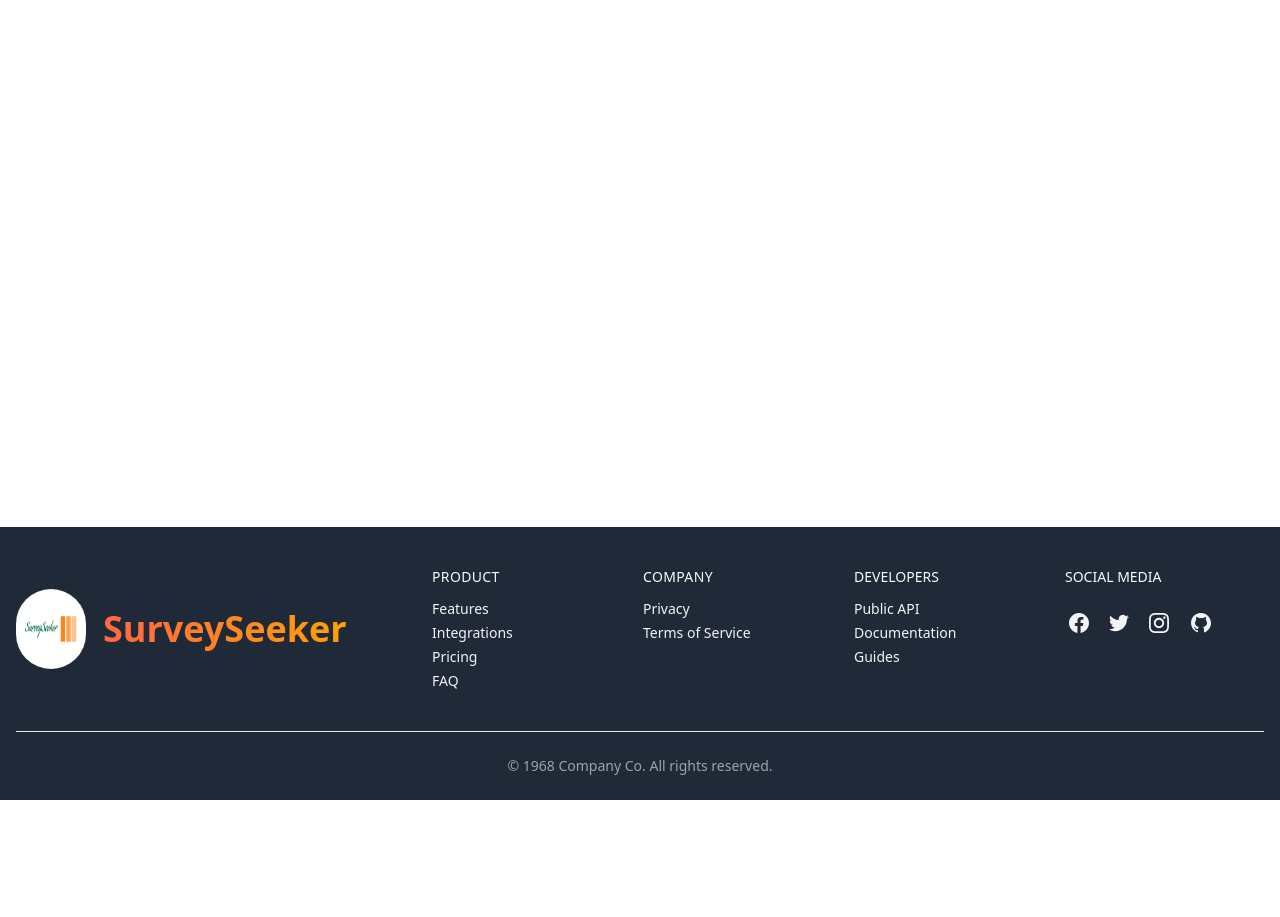
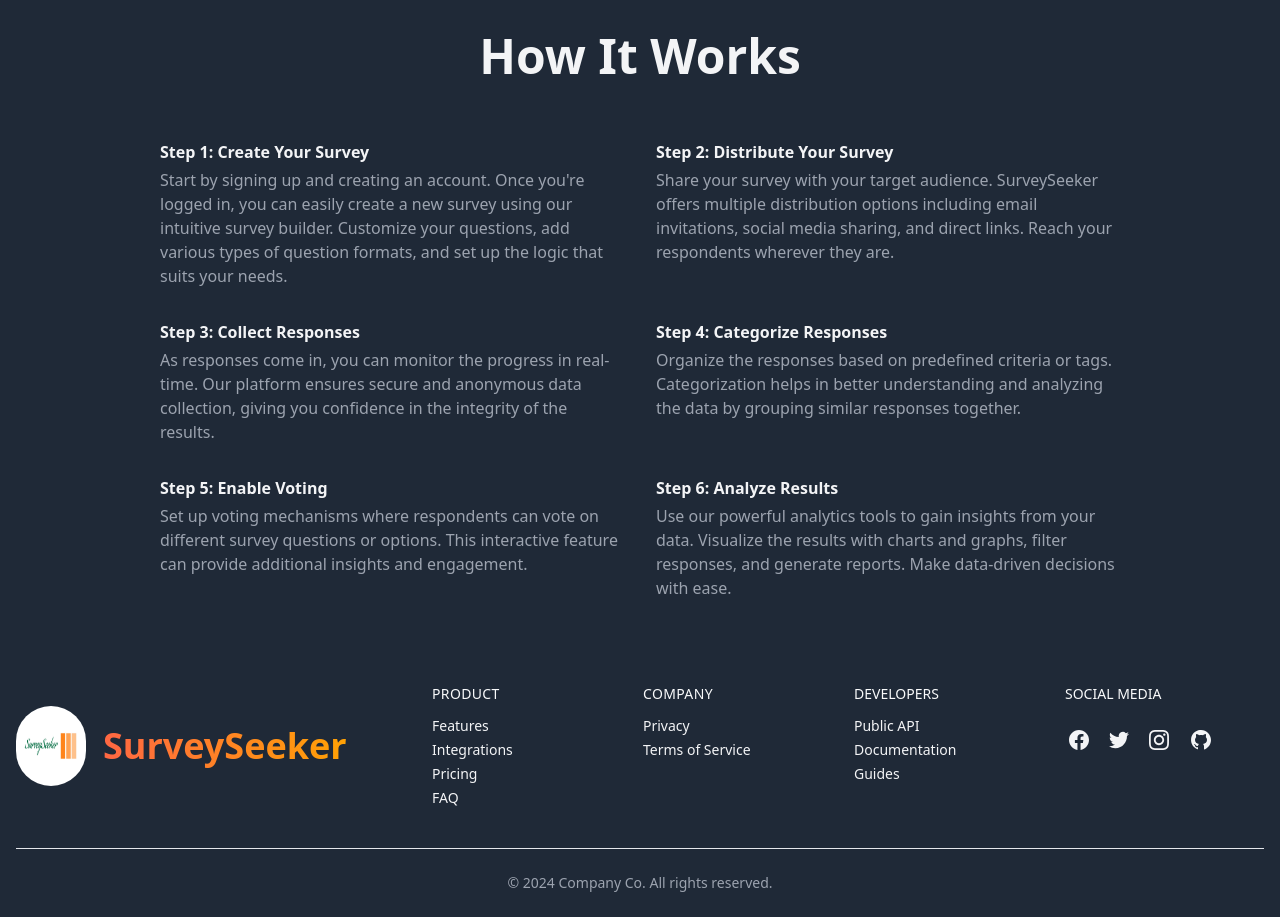
Before and after one commit to asshikhon/b9a12-surveyseeker-client, a React (Vite) app: page / in a window 1280 px wide. Before the commit the page ends 800 px from the top, so only its background shows below. Built offline with nearby package versions, Linux system fonts and the light colour scheme.

Commit message:
added How it works section

```diff
--- /dev/null
+++ b/src/Pages/Home/Faq.jsx
@@ -0,0 +1,10 @@
+
+const Faq = () => {
+    return (
+        <div>
+
+        </div>
+    );
+};
+
+export default Faq;
--- /dev/null
+++ b/src/Pages/Home/Home.jsx
@@ -0,0 +1,25 @@
+import { Helmet } from "react-helmet-async";
+import logoHome from "../../assets/images/home.png";
+import HowItWorks from "./HowItWorks";
+import Faq from "./Faq";
+const Home = () => {
+
+
+    return (
+        <div>
+
+<Helmet>
+        <link rel="icon" type="image/svg+xml" href={logoHome} />
+        <title>SurveySeeker || Home</title>
+      </Helmet>
+
+
+      <HowItWorks />
+      <Faq />
+
+
+        </div>
+    );
+};
+
+export default Home;
--- /dev/null
+++ b/src/Pages/Home/HowItWorks.jsx
@@ -0,0 +1,53 @@
+/* eslint-disable react/no-unescaped-entities */
+const HowItWorks = () => {
+  return (
+    <section className="bg-gray-800 dark:bg-gray-100 text-gray-100 dark:text-gray-800">
+      <div className="container flex flex-col justify-center p-4 mx-auto md:p-8">
+
+        <h2 className="mb-12 text-4xl font-bold leading-none text-center sm:text-5xl">
+          How It Works
+        </h2>
+        <div className="grid gap-10 md:gap-8 sm:p-3 md:grid-cols-2 lg:px-12 xl:px-32">
+          <div>
+            <h3 className="font-semibold">Step 1: Create Your Survey</h3>
+            <p className="mt-1 text-gray-400 dark:text-gray-600">
+              Start by signing up and creating an account. Once you're logged in, you can easily create a new survey using our intuitive survey builder. Customize your questions, add various types of question formats, and set up the logic that suits your needs.
+            </p>
+          </div>
+          <div>
+            <h3 className="font-semibold">Step 2: Distribute Your Survey</h3>
+            <p className="mt-1 text-gray-400 dark:text-gray-600">
+              Share your survey with your target audience. SurveySeeker offers multiple distribution options including email invitations, social media sharing, and direct links. Reach your respondents wherever they are.
+            </p>
+          </div>
+          <div>
+            <h3 className="font-semibold">Step 3: Collect Responses</h3>
+            <p className="mt-1 text-gray-400 dark:text-gray-600">
+              As responses come in, you can monitor the progress in real-time. Our platform ensures secure and anonymous data collection, giving you confidence in the integrity of the results.
+            </p>
+          </div>
+          <div>
+            <h3 className="font-semibold">Step 4: Categorize Responses</h3>
+            <p className="mt-1 text-gray-400 dark:text-gray-600">
+              Organize the responses based on predefined criteria or tags. Categorization helps in better understanding and analyzing the data by grouping similar responses together.
+            </p>
+          </div>
+          <div>
+            <h3 className="font-semibold">Step 5: Enable Voting</h3>
+            <p className="mt-1 text-gray-400 dark:text-gray-600">
+              Set up voting mechanisms where respondents can vote on different survey questions or options. This interactive feature can provide additional insights and engagement.
+            </p>
+          </div>
+          <div>
+            <h3 className="font-semibold">Step 6: Analyze Results</h3>
+            <p className="mt-1 text-gray-400 dark:text-gray-600">
+              Use our powerful analytics tools to gain insights from your data. Visualize the results with charts and graphs, filter responses, and generate reports. Make data-driven decisions with ease.
+            </p>
+          </div>
+        </div>
+      </div>
+    </section>
+  );
+};
+
+export default HowItWorks;
--- a/src/Pages/Shared/Footer/Footer.jsx
+++ b/src/Pages/Shared/Footer/Footer.jsx
@@ -1,11 +1,12 @@
-
 import { Link } from "react-router-dom";
-import homeLogo from "../../../assets/images/main.jpeg"
+import homeLogo from "../../../assets/images/main.jpeg";
 
 const Footer = () => {
-    return (
+
+    const currentYear = new Date().getFullYear();
 
 
+  return (
     <footer className="px-4 divide-y bg-gray-800 dark:bg-gray-100 text-gray-100 dark:text-gray-800">
       <div className="container flex flex-col justify-between py-10 mx-auto space-y-8 lg:flex-row lg:space-y-0">
         <Link className="flex items-center">
@@ -147,7 +148,10 @@ const Footer = () => {
                 title="GitHub"
                 className="flex items-center p-1 mt-2"
               >
-					<svg xmlns="http://www.w3.org/2000/svg" fill="currentColor" viewBox="0 0 32 32"
+                <svg
+                  xmlns="http://www.w3.org/2000/svg"
+                  fill="currentColor"
+                  viewBox="0 0 32 32"
                   className="w-8 h-8 fill-current"
                 >
                   <path d="M10.9,2.1c-4.6,0.5-8.3,4.2-8.8,8.7c-0.5,4.7,2.2,8.9,6.3,10.5C8.7,21.4,9,21.2,9,20.8v-1.6c0,0-0.4,0.1-0.9,0.1 c-1.4,0-2-1.2-2.1-1.9c-0.1-0.4-0.3-0.7-0.6-1C5.1,16.3,5,16.3,5,16.2C5,16,5.3,16,5.4,16c0.6,0,1.1,0.7,1.3,1c0.5,0.8,1.1,1,1.4,1 c0.4,0,0.7-0.1,0.9-0.2c0.1-0.7,0.4-1.4,1-1.8c-2.3-0.5-4-1.8-4-4c0-1.1,0.5-2.2,1.2-3C7.1,8.8,7,8.3,7,7.6C7,7.2,7,6.6,7.3,6 c0,0,1.4,0,2.8,1.3C10.6,7.1,11.3,7,12,7s1.4,0.1,2,0.3C15.3,6,16.8,6,16.8,6C17,6.6,17,7.2,17,7.6c0,0.8-0.1,1.2-0.2,1.4 c0.7,0.8,1.2,1.8,1.2,3c0,2.2-1.7,3.5-4,4c0.6,0.5,1,1.4,1,2.3v2.6c0,0.3,0.3,0.6,0.7,0.5c3.7-1.5,6.3-5.1,6.3-9.3 C22,6.1,16.9,1.4,10.9,2.1z"></path>
@@ -158,10 +162,9 @@ const Footer = () => {
         </div>
       </div>
       <div className="py-6 text-sm text-center text-gray-400 dark:text-gray-600">
-    © 1968 Company Co. All rights reserved.
+      © {currentYear} Company Co. All rights reserved.
     </div>
     </footer>
-
   );
 };
 
--- a/src/Routes/Route.jsx
+++ b/src/Routes/Route.jsx
@@ -1,6 +1,7 @@
 import { createBrowserRouter } from "react-router-dom";
 import Main from "../Layouts/Main";
 import ErrorPage from "../ErrorPage/ErrorPage";
+import Home from "../Pages/Home/Home";
 
 
 export const router = createBrowserRouter([
@@ -10,7 +11,8 @@ export const router = createBrowserRouter([
       errorElement: <ErrorPage />,
       children: [
         {
-
+path: "/",
+element: <Home />
 
         },
       ]
```
Also changed, not shown: src/Pages/Shared/Navbar/Navbar.jsx (added). Lines whose indentation alone changed are shown as unchanged.
